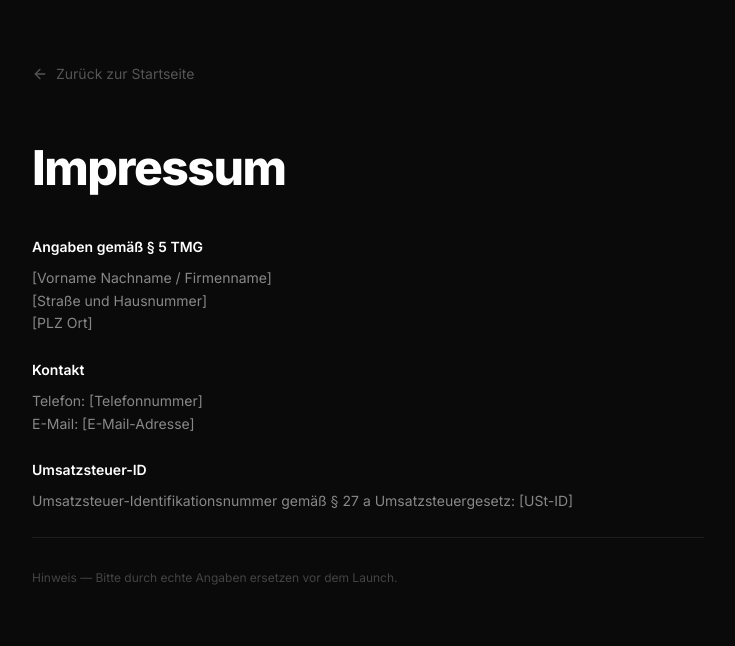
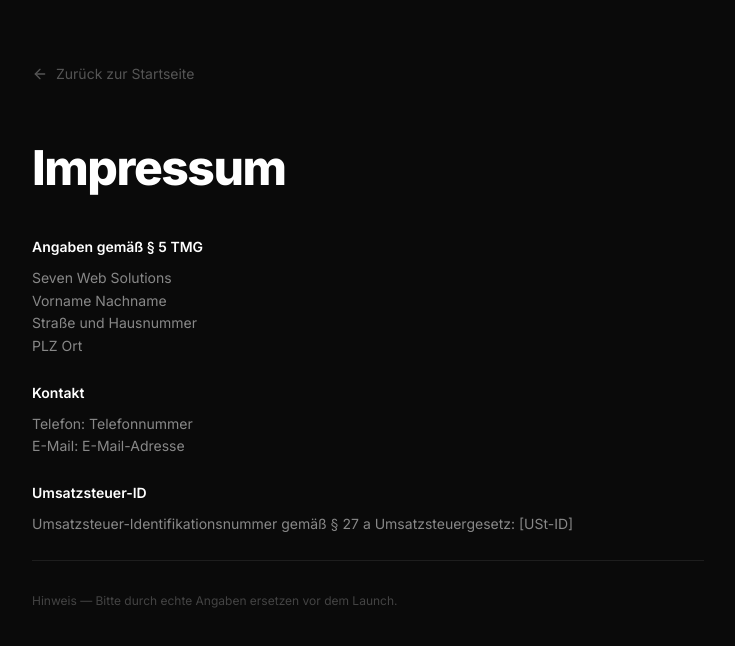
Before and after one commit to sdnwrd/Seven, a React (Vite) app: page /impressum in a window 1280 px wide. Shown: the top 646 px of the page, without its empty margins (272-1007 px from the left). Built offline with nearby package versions, Linux system fonts and the light colour scheme.

Commit message:
Update Trust-Badge

```diff
--- a/src/components/Hero.tsx
+++ b/src/components/Hero.tsx
@@ -86,7 +86,7 @@ export default function Hero() {
             <span className="inline-flex items-center gap-2 px-4 py-2 rounded-full border border-[#2a2a2a] bg-black/50 backdrop-blur-sm text-sm font-medium text-[#888]">
               <span className="w-2 h-2 rounded-full bg-emerald-500 animate-pulse" />
               {/* PLACEHOLDER: replace X with real number or remove this badge */}
-              Vertraut von X Unternehmen
+              Vertraut von 10+ Unternehmen
             </span>
           </motion.div>
 
--- a/src/pages/Impressum.tsx
+++ b/src/pages/Impressum.tsx
@@ -24,14 +24,15 @@ export default function Impressum() {
         <div className="space-y-6 text-[#888] text-sm leading-relaxed">
           <div>
             <h2 className="text-white font-semibold mb-2">Angaben gemäß § 5 TMG</h2>
-            <p>[Vorname Nachname / Firmenname]</p>
-            <p>[Straße und Hausnummer]</p>
-            <p>[PLZ Ort]</p>
+            <p>Seven Web Solutions</p>
+            <p>Vorname Nachname</p>
+            <p>Straße und Hausnummer</p>
+            <p>PLZ Ort</p>
           </div>
           <div>
             <h2 className="text-white font-semibold mb-2">Kontakt</h2>
-            <p>Telefon: [Telefonnummer]</p>
-            <p>E-Mail: [E-Mail-Adresse]</p>
+            <p>Telefon: Telefonnummer</p>
+            <p>E-Mail: E-Mail-Adresse</p>
           </div>
           <div>
             <h2 className="text-white font-semibold mb-2">Umsatzsteuer-ID</h2>
```
Also changed, not shown: 1 other file (tests, documents, lock files or other folders).
